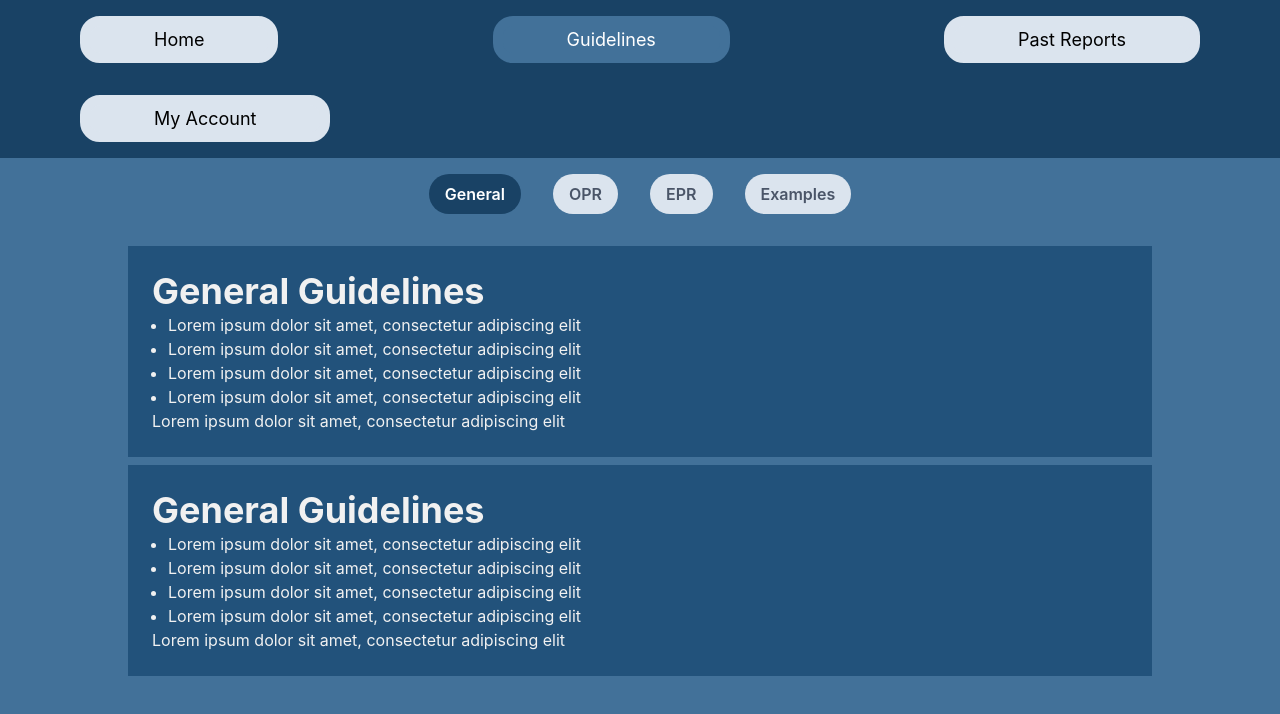
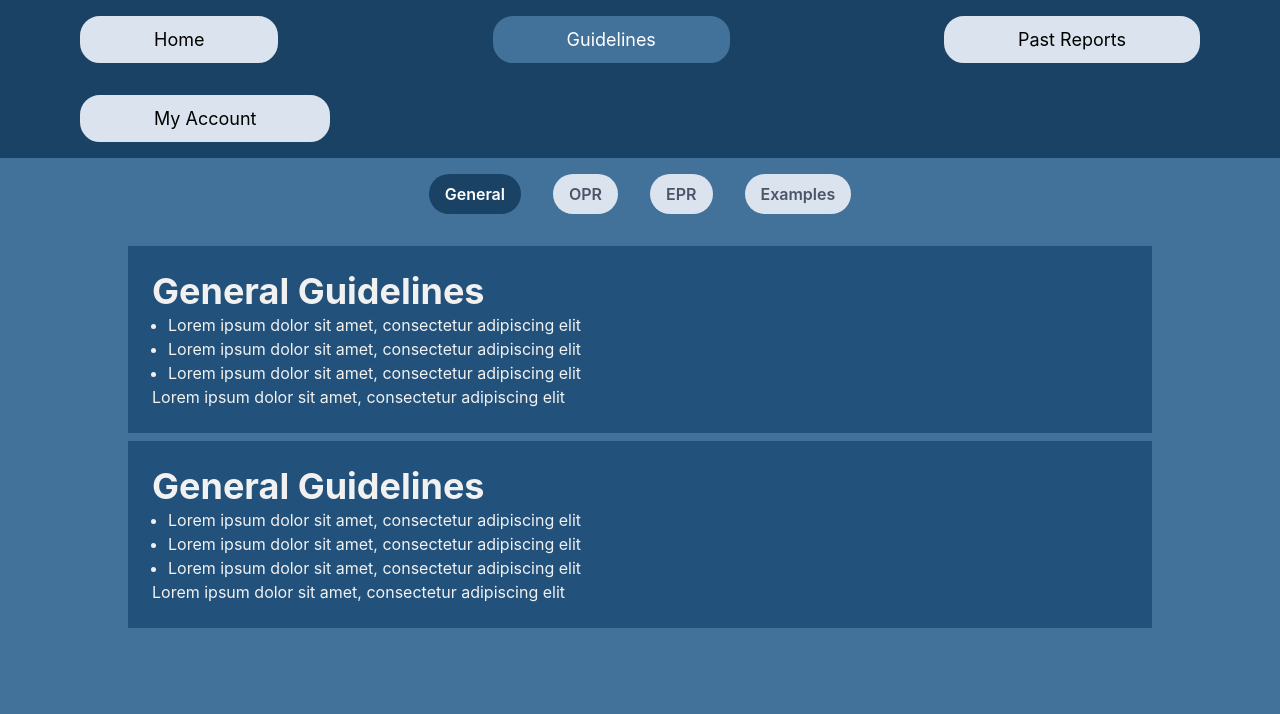
Before and after one commit to cvxluo/junior-design-project, a Next.js app: page /guidelines in a window 1280 px wide. Shown: the top 714 px of the page. Built offline with nearby package versions, Linux system fonts and the light colour scheme.

Commit message:
change 1

```diff
--- a/src/screens/Guidelines/Guidelines.jsx
+++ b/src/screens/Guidelines/Guidelines.jsx
@@ -15,7 +15,6 @@ import InfoBox from "src/components/InfoBox";
 const infoExample = {
   title: "General Guidelines",
   listContent: [
-    "Lorem ipsum dolor sit amet, consectetur adipiscing elit",
     "Lorem ipsum dolor sit amet, consectetur adipiscing elit",
     "Lorem ipsum dolor sit amet, consectetur adipiscing elit",
     "Lorem ipsum dolor sit amet, consectetur adipiscing elit",
```
